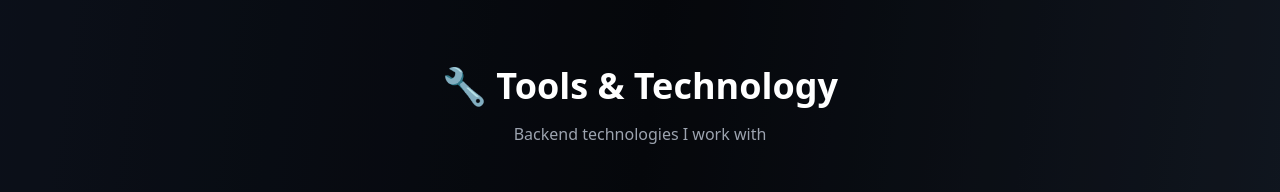
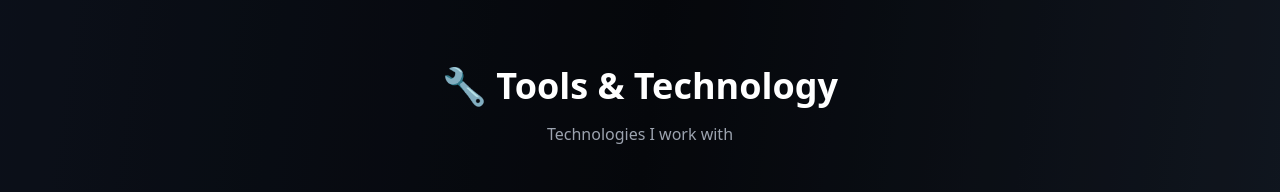
Before and after one commit to risya22008/porto-v2-risya, a React (Vite) app in the folder frontend/: page / in a window 1280 px wide. Shown: the part 4880-5072 px from the top of the page. Built offline with nearby package versions, Linux system fonts and the light colour scheme.

Commit message:
fix: update wording in tools section for clarity

```diff
--- a/frontend/src/pages/Home.jsx
+++ b/frontend/src/pages/Home.jsx
@@ -492,7 +492,7 @@
         <div className="max-w-6xl mx-auto">
           <div className="text-center mb-12">
             <h2 className="text-4xl font-bold mb-4">🔧 Tools & Technology</h2>
-            <p className="text-gray-400">Backend technologies I work with</p>
+            <p className="text-gray-400">Technologies I work with</p>
           </div>
 
           <div className="grid md:grid-cols-2 gap-6 mb-16">
```
